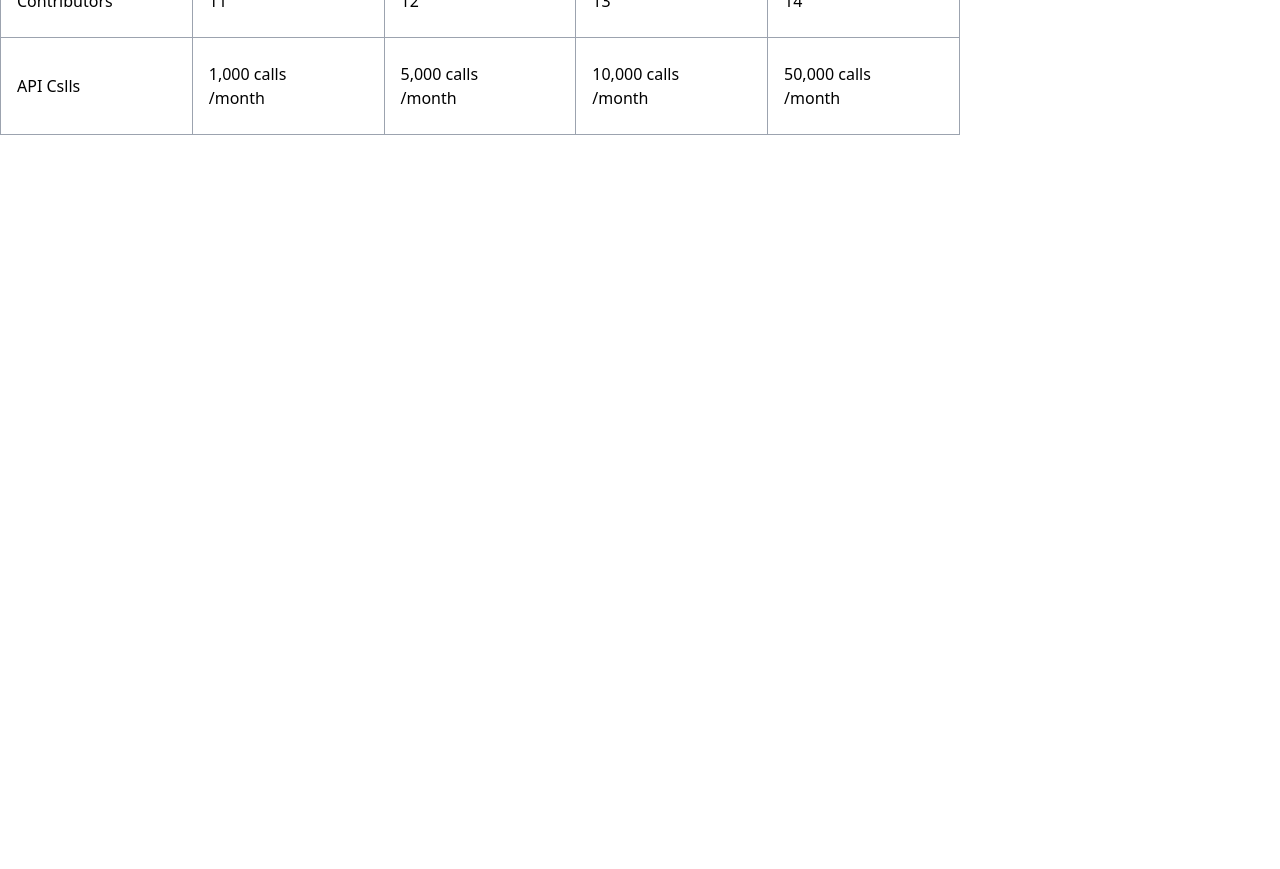
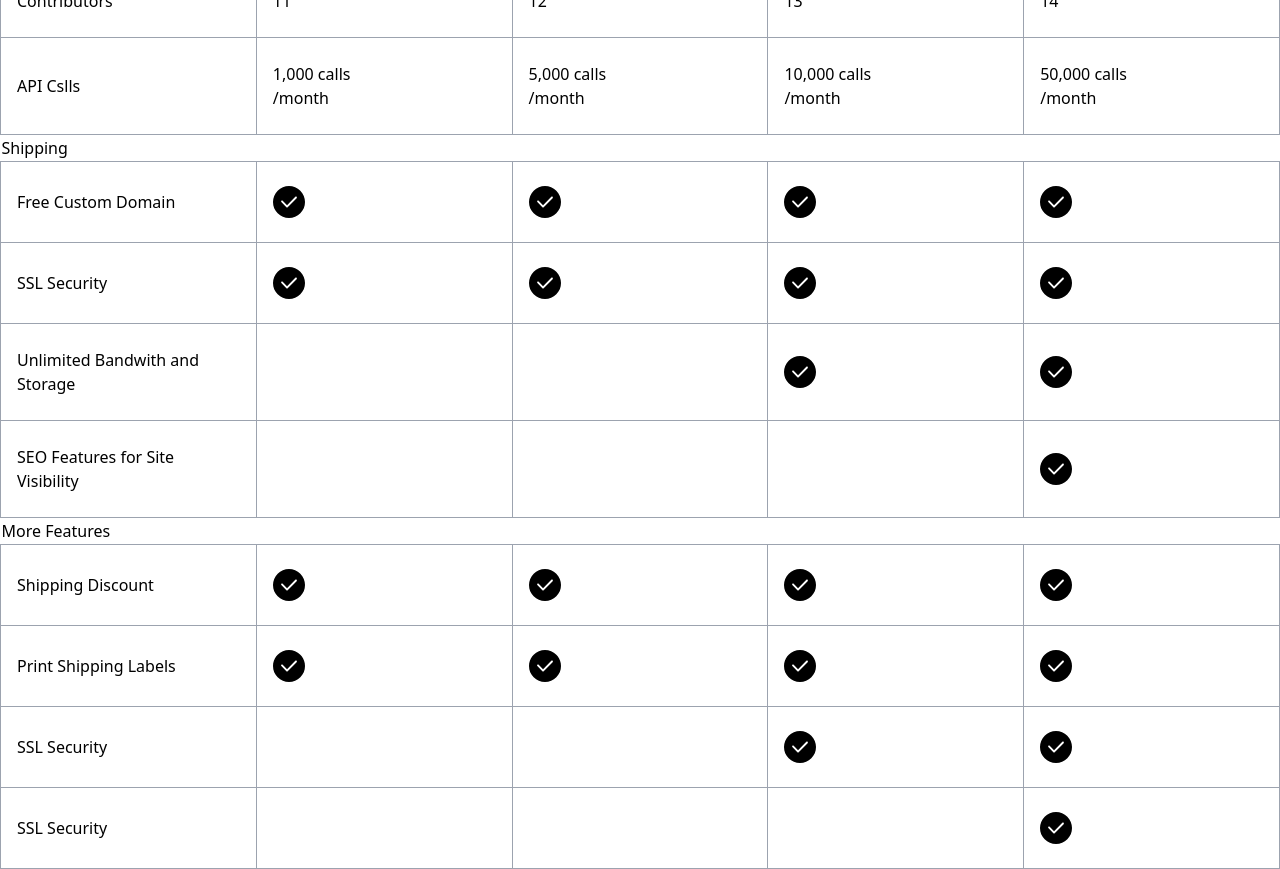
Before and after one commit to victor5743/pricing-table, a Vue app: page / in a window 1280 px wide. Shown: the part 360-1229 px from the top of the page. Before the commit the page ends 800 px from the top, so only its background shows below. Built offline with nearby package versions, Linux system fonts and the light colour scheme.

Commit message:
Checkmark component added and table content added

```diff
--- /dev/null
+++ b/src/components/Checkmark.vue
@@ -0,0 +1,15 @@
+<template>
+	<div class="text-primary">
+		<svg
+			class="mx-auto fill-current"
+			width="32"
+			height="32"
+			xmlns="http://www.w3.org/2000/svg"
+			viewBox="0 0 512 512"
+		>
+			<path
+				d="M437.019 74.98C388.667 26.629 324.38 0 256 0 187.619 0 123.332 26.629 74.98 74.98 26.629 123.332 0 187.62 0 256s26.629 132.667 74.98 181.019C123.332 485.371 187.62 512 256 512s132.667-26.629 181.019-74.98C485.371 388.667 512 324.38 512 256s-26.629-132.667-74.981-181.02zm-58.713 120.093L235.241 338.139a14.953 14.953 0 01-10.606 4.393 14.953 14.953 0 01-10.607-4.393l-80.334-80.333c-5.858-5.857-5.858-15.354 0-21.213 5.857-5.858 15.355-5.858 21.213 0l69.728 69.727 132.458-132.46c5.857-5.858 15.355-5.858 21.213 0 5.858 5.858 5.858 15.355 0 21.213z"
+			/>
+		</svg>
+	</div>
+</template>
--- a/src/components/Table.vue
+++ b/src/components/Table.vue
@@ -19,6 +19,7 @@
 				</tr>
 			</thead>
 			<tbody>
+				<!-- First section -->
 				<tr class="even:bg-gray-300">
 					<td class="trow text-left">Shipping Discount</td>
 					<td class="trow text-center">$19</td>
@@ -66,6 +67,128 @@
 						<p class="text-xs">/month</p>
 					</td>
 				</tr>
+				<!-- Separation -->
+				<tr class="bg-gray-200 border border-gray-400">
+					<td class="uppercase tracking-wide font-semibold px-4 py-6 text-left">
+						Shipping
+					</td>
+					<td></td>
+					<td></td>
+					<td></td>
+					<td></td>
+				</tr>
+				<!-- Second section -->
+				<tr class="even:bg-gray-300">
+					<td class="trow text-left">Free Custom Domain</td>
+					<td class="trow text-center">
+						<Checkmark />
+					</td>
+					<td class="trow text-center">
+						<Checkmark />
+					</td>
+					<td class="trow text-center">
+						<Checkmark />
+					</td>
+					<td class="trow text-center">
+						<Checkmark />
+					</td>
+				</tr>
+				<tr class="even:bg-gray-300">
+					<td class="trow text-left">SSL Security</td>
+					<td class="trow text-center">
+						<Checkmark />
+					</td>
+					<td class="trow text-center">
+						<Checkmark />
+					</td>
+					<td class="trow text-center">
+						<Checkmark />
+					</td>
+					<td class="trow text-center">
+						<Checkmark />
+					</td>
+				</tr>
+				<tr class="even:bg-gray-300">
+					<td class="trow text-left">Unlimited Bandwith and Storage</td>
+					<td class="trow text-center"></td>
+					<td class="trow text-center"></td>
+					<td class="trow text-center">
+						<Checkmark />
+					</td>
+					<td class="trow text-center">
+						<Checkmark />
+					</td>
+				</tr>
+				<tr class="even:bg-gray-300">
+					<td class="trow text-left">SEO Features for Site Visibility</td>
+					<td class="trow text-center"></td>
+					<td class="trow text-center"></td>
+					<td class="trow text-center"></td>
+					<td class="trow text-center">
+						<Checkmark />
+					</td>
+				</tr>
+				<!-- Separation -->
+				<tr class="bg-gray-200 border border-gray-400">
+					<td class="uppercase tracking-wide font-semibold px-4 py-6 text-left">
+						More Features
+					</td>
+					<td></td>
+					<td></td>
+					<td></td>
+					<td></td>
+				</tr>
+				<!-- Third section -->
+				<tr class="even:bg-gray-300">
+					<td class="trow text-left">Shipping Discount</td>
+					<td class="trow text-center">
+						<Checkmark />
+					</td>
+					<td class="trow text-center">
+						<Checkmark />
+					</td>
+					<td class="trow text-center">
+						<Checkmark />
+					</td>
+					<td class="trow text-center">
+						<Checkmark />
+					</td>
+				</tr>
+				<tr class="even:bg-gray-300">
+					<td class="trow text-left">Print Shipping Labels</td>
+					<td class="trow text-center">
+						<Checkmark />
+					</td>
+					<td class="trow text-center">
+						<Checkmark />
+					</td>
+					<td class="trow text-center">
+						<Checkmark />
+					</td>
+					<td class="trow text-center">
+						<Checkmark />
+					</td>
+				</tr>
+				<tr class="even:bg-gray-300">
+					<td class="trow text-left">SSL Security</td>
+					<td class="trow text-center"></td>
+					<td class="trow text-center"></td>
+					<td class="trow text-center">
+						<Checkmark />
+					</td>
+					<td class="trow text-center">
+						<Checkmark />
+					</td>
+				</tr>
+				<tr class="even:bg-gray-300">
+					<td class="trow text-left">SSL Security</td>
+					<td class="trow text-center"></td>
+					<td class="trow text-center"></td>
+					<td class="trow text-center"></td>
+					<td class="trow text-center">
+						<Checkmark />
+					</td>
+				</tr>
 			</tbody>
 		</table>
 	</div>
@@ -73,10 +196,12 @@
 
 <script>
 import Price from './Price';
+import Checkmark from './Checkmark';
 
 export default {
 	components: {
 		Price,
+		Checkmark,
 	},
 };
 </script>
```
